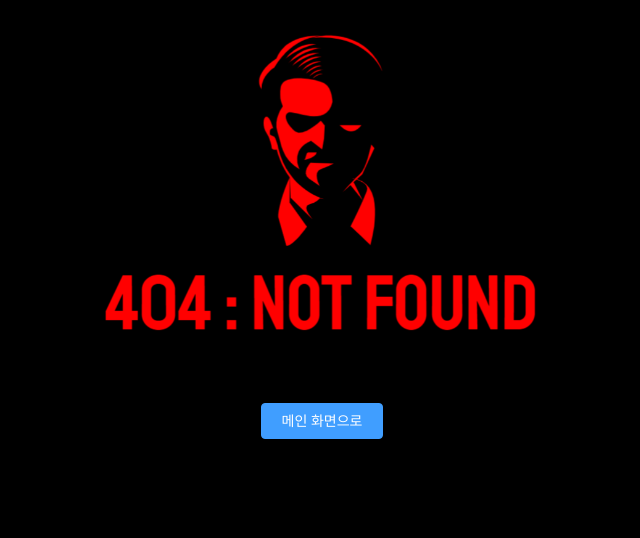
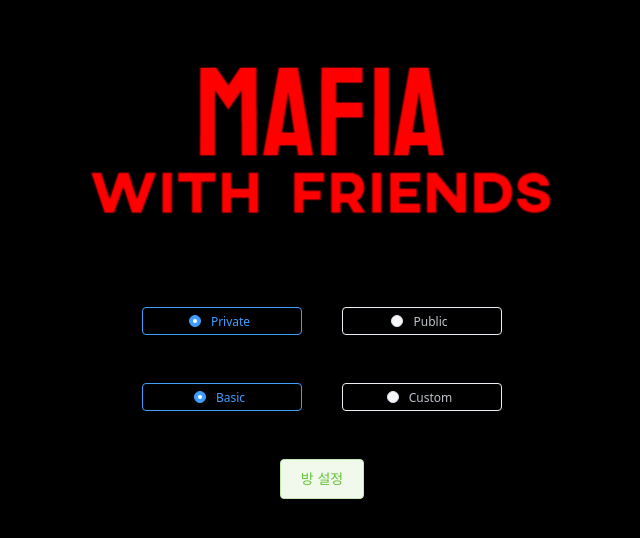
Before and after one commit to choieunsong/SSAFIA, a Vue app in the folder frontend/: page /room-setting in a window 1280 px wide. Shown: the top 538 px of the page, without its empty margins (318-958 px from the left). Built offline with nearby package versions, Linux system fonts and the light colour scheme.

Commit message:
feat: 방 설정 화면 구성 및 컴포넌트 제작
- Room-setting.vue : 방 세팅 전체 컴포넌트
- GameMode.vue : 모드 설정 컴포넌트
- Logo image 설정, 애니메이션, CSS 적용

```diff
--- a/frontend/src/router/router.js
+++ b/frontend/src/router/router.js
@@ -21,6 +21,11 @@ const routes = [
         component: () => import('@/views/home/components/OauthHandler'),
     },
     {
+        path: '/room-setting',
+        name: 'RoomSetting',
+        component: () => import('@/views/room-setting/Room-setting'),
+    },
+    {
         path: "/:catchAll(.*)",
         name: 'NotFound',
         component: () => import('@/views/error/NotFound')
--- a/frontend/src/views/home/Home.vue
+++ b/frontend/src/views/home/Home.vue
@@ -14,6 +14,7 @@
 
 <script>
 import Login from "@/views/home/components/Login.vue";
+import { router } from "@/router/router.js";
 import { ElMessage } from "element-plus";
 // import { onMounted } from '@vue/runtime-core'
 // import {useStore} from 'vuex';
@@ -37,10 +38,7 @@ export default {
     const moveToNickname = () => {
       const token = localStorage.getItem("token");
       if (token) {
-        ElMessage({
-          message: "방 설정으로 이동합니다!",
-          type: "success",
-        });
+        router.push('room-setting')
       } else {
         ElMessage.error("로그인이 필요합니다!");
       }
--- /dev/null
+++ b/frontend/src/views/room-setting/Room-setting.vue
@@ -0,0 +1,33 @@
+<template>
+  <div class="wrap">
+    <div>
+      <img
+        id="room-setting-logo"
+        src="@/assets/image/mafia-logo.png"
+        alt="mafia logo image"
+      />
+    </div>
+    <GameMode />
+  </div>
+</template>
+
+<script>
+import "./room-setting.css";
+import GameMode from '@/views/room-setting/components/GameMode.vue'
+
+export default {
+  name: 'Room-setting',
+  components: {
+    GameMode,
+  }
+};
+</script>
+
+<style>
+.wrap {
+  width: 100vw;
+  height: 100vh;
+  background-color: black;
+  text-align: center;
+}
+</style>
--- /dev/null
+++ b/frontend/src/views/room-setting/components/GameMode.vue
@@ -0,0 +1,33 @@
+<template>
+  <div class="mt-5">
+    <div>
+      <el-radio v-model="accessType" label="1" border class="radio-btn">Private</el-radio>
+      <el-radio v-model="accessType" label="2" border class="radio-btn" disabled>Public</el-radio>
+    </div>
+    <div class="my-5">
+      <el-radio v-model="roomType" label="1" border class="radio-btn">Basic</el-radio>
+      <el-radio v-model="roomType" label="2" border class="radio-btn" disabled>Custom</el-radio>
+    </div>
+    <el-button type="success" plain>방 설정</el-button>
+  </div>
+</template>
+
+<script>
+import { defineComponent, ref } from "vue";
+
+export default defineComponent({
+  name: 'GameMode',
+  setup() {
+    return {
+      accessType: ref("1"),
+      roomType: ref("1"),
+    };
+  },
+});
+</script>
+
+<style>
+.radio-btn {
+  width: 10rem;
+}
+</style>
--- /dev/null
+++ b/frontend/src/views/room-setting/room-setting.css
@@ -0,0 +1,16 @@
+#room-setting-logo {
+  margin-top: 2%;
+  animation-duration: 3s;
+  animation-name: slide-in-bottom;
+}
+
+@keyframes slide-in-bottom {
+  0% {
+    transform: translateY(30vh);
+    opacity: 0;
+  }
+  100% {
+    transform: translateY(0);
+    opacity: 1;
+  }
+}
```
Also changed, not shown: frontend/src/assets/image/mafia-logo.png (added).
